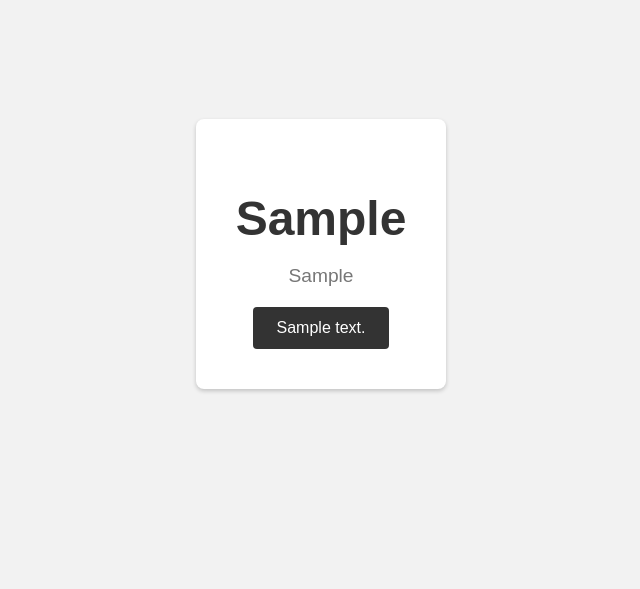
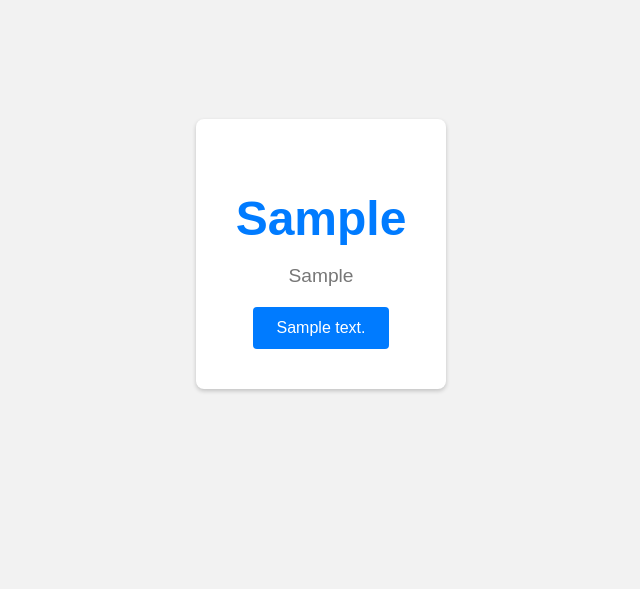
Before and after one commit to matheusjohannaraujo/continuum, a PHP site: the page made by www/app/Views/page_error.php in a window 1280 px wide. Shown: the part 154-743 px from the top of the page, without its empty margins (319-959 px from the left). Run offline with PHP 8.4, Linux system fonts and the light colour scheme; the template is opened without the code that fills it: most values are stand-ins (such as "Sample title", 1, 10 or a date in 2020).

Commit message:
Update CSS of view page_error

```diff
--- a/www/app/Views/page_error.php
+++ b/www/app/Views/page_error.php
@@ -26,7 +26,7 @@
 
     h1 {
       font-size: 3rem;
-      color: #333;
+      color: #007bff;
       margin-bottom: 10px;
     }
 
@@ -37,7 +37,7 @@
     }
 
     .btn {
-      background-color: #333;
+      background-color: #007bff;
       color: #fff;
       display: inline-block;
       padding: 12px 24px;
@@ -47,7 +47,7 @@
     }
 
     .btn:hover {
-      background-color: #555;
+      background-color: #0069d9;
     }
 
     @media (max-width: 425px) {
--- a/www/lib/cli.php
+++ b/www/lib/cli.php
@@ -492,7 +492,7 @@ const __I18N__ = [
 
         h1 {
             font-size: 3rem;
-          color: #333;
+            color: #007bff;
             margin-bottom: 10px;
         }
 
@@ -503,7 +503,7 @@ const __I18N__ = [
         }
 
         .btn {
-          background-color: #333;
+            background-color: #007bff;
             color: #fff;
             display: inline-block;
             padding: 12px 24px;
@@ -513,7 +513,7 @@ const __I18N__ = [
         }
 
         .btn:hover {
-          background-color: #555;
+            background-color: #0069d9;
         }
 
         @media (max-width: 425px) {
```
Also changed, not shown: docs/EnvironmentSettings.md (+1 -1 lines), www/lib/Response.php (+4 -4 lines), docs/README.md, 1 other file. Lines whose indentation alone changed are shown as unchanged.
